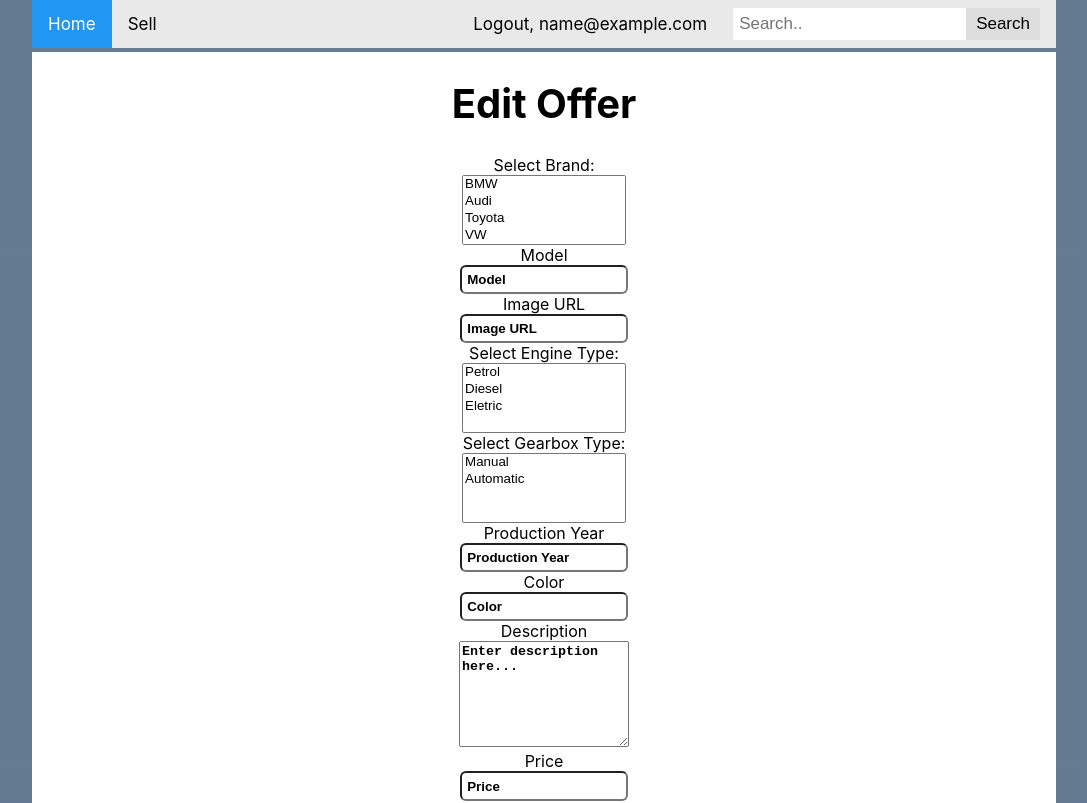
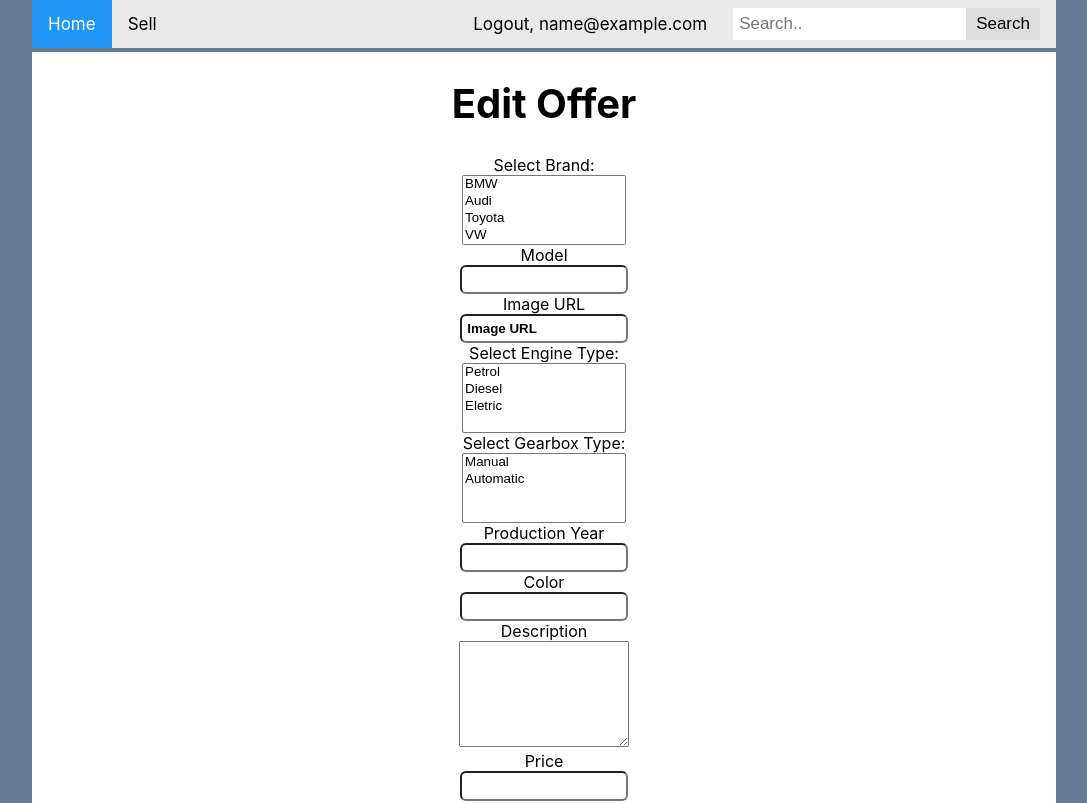
Before and after one commit to georgi0430/project, a React (Create React App) app: page /offer/1/edit in a window 1280 px wide. Shown: the top 803 px of the page, without its empty margins (96-1183 px from the left). Built offline with nearby package versions, Linux system fonts and the light colour scheme; no server answers; the database is empty; sample sign-in values are in the browser's storage.

Commit message:
Edit offer functionality

```diff
--- a/src/App.js
+++ b/src/App.js
@@ -60,7 +60,7 @@ class App extends Component {
           </Route>
           <Route path="/offer/:id" exact component={Offer} />
           <Route path="/offer/:id/edit" component={EditOffer} />
-          <Route path="/sell" component={SellOffer}/>
+          <Route path="/sell" component={SellOffer} />
           <Route path="/register" component={Register} />
           <Route path="/login" component={Login} />
           <Route path="/logout" component={Logout} />
--- a/src/components/Offer/EditOffer.js
+++ b/src/components/Offer/EditOffer.js
@@ -23,11 +23,16 @@ const EditOffer = ({
     }
     const onEditOfferHandler = (e) => {
         e.preventDefault();
+        carService.editOffer(offerId, e.target)
+        .then (res => {
+            console.log(res);
+            history.push(`/offer/${offerId}`)
+        })
     };
     return (
         <main className="offer-create">
             <h1>Edit Offer</h1>
-            <Form handler={onEditOfferHandler} carInfo={car}/>
+            <Form handler={onEditOfferHandler} offerId={offerId}/>
         </main>
     )
 }
--- a/src/components/Offer/Form.js
+++ b/src/components/Offer/Form.js
@@ -1,20 +1,45 @@
+import { useEffect, useState } from 'react';
 import './Form.css'
 
-const Form = ({
-    handler,
-    carInfo
-}) => {
-    let isEdit = false
-    if (carInfo) {
-        isEdit = true
+import { Component } from 'react';
+import * as carService from '../../services/carService';
+
+class Form extends Component {
+    constructor(props) {
+        super(props);
+
+        this.state = {
+            isEdit: false,
+            brand: '',
+            model: '',
+            imageUrl: '',
+            engineType: '',
+            gearboxType: '',
+            productionYear: '',
+            color: '',
+            description: '',
+            price: '',
         }
+    }
+
+    componentDidMount() {
+        if (this.props.offerId) {
+            carService.getOne(this.props.offerId)
+                .then(res => {
+                    this.setState({ isEdit: true })
+                    this.setState(res.data())
+                })
+        }
+    }
+
+    render() {
         return (
             <div className="offer-form">
-            <form>
-                <label for="brand">Select Brand:</label>
+                <form onSubmit={this.props.handler}>
+                    <label>Select Brand:</label>
                     <div>
-                    {isEdit ?
-                        <select id="multi-select" name="brand" value={[carInfo.brand]} multiple>
+                        {this.state.isEdit ?
+                            <select id="multi-select" name="brand" value={[this.state.brand]} onChange={e => this.setState({ brand: e.target.value })} multiple>
                                 <option value="BMW">BMW</option>
                                 <option value="Audi">Audi</option>
                                 <option value="Toyota">Toyota</option>
@@ -35,20 +60,20 @@ const Form = ({
                             </select>
                         }
                     </div>
-                <label for="model">Model</label>
-                {isEdit ? <input id="model" type="text" value={carInfo.model} name="model"></input>
+                    <label>Model</label>
+                    {this.state.isEdit ? <input id="model" type="text" value={this.state.model} onChange={e => this.setState({ model: e.target.value })} name="model"></input>
                         :
                         <input id="model" type="text" placeholder="Model" name="model"></input>
                     }
-                <label for="model">Image URL</label>
-                {isEdit ? <input id="imageUrl" type="text" placeholder="Image URL" name="imageUrl" value={carInfo.imageUrl}></input>
+                    <label>Image URL</label>
+                    {this.state.isEdit ? <input id="imageUrl" type="text" placeholder="Image URL" name="imageUrl" value={this.state.imageUrl} onChange={e => this.setState({ imageUrl: e.target.value })}></input>
                         :
                         <input id="imageUrl" type="text" placeholder="Image URL" name="imageUrl"></input>
                     }
-                <label for="engine-type">Select Engine Type:</label>
+                    <label>Select Engine Type:</label>
                     <div>
-                    {isEdit ?
-                        <select id="multi-select" name="engineType" value={[carInfo.engineType]} multiple>
+                        {this.state.isEdit ?
+                            <select id="multi-select" name="engineType" value={[this.state.engineType]} onChange={e => this.setState({ engineType: e.target.value })} multiple>
                                 <option value="Petrol">Petrol</option>
                                 <option value="Diesel">Diesel</option>
                                 <option value="Electric">Eletric</option>
@@ -61,10 +86,10 @@ const Form = ({
                             </select>
                         }
                     </div>
-                <label for="gearbox">Select Gearbox Type:</label>
+                    <label>Select Gearbox Type:</label>
                     <div>
-                    {isEdit ?
-                    <select id="multi-select" name="gearboxType" value={[carInfo.gearboxType]} multiple>
+                        {this.state.isEdit ?
+                            <select id="multi-select" name="gearboxType" value={[this.state.gearboxType]} onChange={e => this.setState({ gearboxType: e.target.value })} multiple>
                                 <option value="Manual">Manual</option>
                                 <option value="Automatic">Automatic</option>
                             </select>
@@ -75,32 +100,32 @@ const Form = ({
                             </select>
                         }
                     </div>
-                <label for="production-year">Production Year</label>
-                {isEdit ? <input id="productionYear" type="text" value={carInfo.productionYear} name="productionYear"></input>
+                    <label>Production Year</label>
+                    {this.state.isEdit ? <input id="productionYear" type="text" value={this.state.productionYear} onChange={e => this.setState({ productionYear: e.target.value })} name="productionYear"></input>
                         :
                         <input id="productionYear" type="text" placeholder="Production Year" name="productionYear"></input>
                     }
-                <label for="color">Color</label>
-                {isEdit ?
-                    <input id="color" type="text" value={carInfo.color} name="color"></input>
+                    <label>Color</label>
+                    {this.state.isEdit ?
+                        <input id="color" type="text" value={this.state.color} onChange={e => this.setState({ color: e.target.value })} name="color"></input>
                         :
                         <input id="color" type="text" placeholder="Color" name="color"></input>
                     }
-                <label for="description">Description</label>
+                    <label>Description</label>
                     <div>
-                    {isEdit ?
-                    <textarea name="description" value={carInfo.description}></textarea>
+                        {this.state.isEdit ?
+                            <textarea name="description" value={this.state.description} onChange={e => this.setState({ description: e.target.value })}></textarea>
                             :
                             <textarea name="description" placeholder="Enter description here..."></textarea>
                         }
                     </div>
-                <label for="price">Price</label>
-                {isEdit ?
-                <input id="price" type="text" value={carInfo.price} name="price"></input>
+                    <label>Price</label>
+                    {this.state.isEdit ?
+                        <input id="price" type="text" value={this.state.price} onChange={e => this.setState({ price: e.target.value })} name="price"></input>
                         :
                         <input id="price" type="text" placeholder="Price" name="price"></input>
                     }
-                {isEdit ?
+                    {this.state.isisEdit ?
                         <button type="submit">Edit Offer</button>
                         :
                         <button type="submit">Submit Offer</button>
@@ -109,5 +134,135 @@ const Form = ({
             </div >
         )
     }
+}
+
+// const Form = ({
+//     handler,
+//     carInfo
+// }) => {
+//     let isEdit = false
+
+//     if (carInfo) {
+//         isEdit = true
+
+//     }
+//     const [state, setState] = useState({
+//         brand: carInfo.brand,
+//         model: carInfo.model,
+//         imageUrl: carInfo.imageUrl,
+//         engineType: carInfo.engineType,
+//         gearboxType: carInfo.gearboxType,
+//         productionYear: carInfo.productionYear,
+//         color: carInfo.color,
+//         description: carInfo.description,
+//         price: carInfo.price,
+//     })
+
+//     const handleChange = e => {
+//         setState({
+//             [e.target.name]: e.target.value
+//         });
+//     };
+//     return (
+//         <div className="offer-form">
+//             <form onSubmit={handler}>
+//                 <label for="brand">Select Brand:</label>
+//                 <div>
+//                     {isEdit ?
+//                         <select id="multi-select" name="brand" selected={[carInfo.brand]} multiple>
+//                             <option value="BMW">BMW</option>
+//                             <option value="Audi">Audi</option>
+//                             <option value="Toyota">Toyota</option>
+//                             <option value="VW">VW</option>
+//                             <option value="Mercedes Benz">Mercedes Benz</option>
+//                             <option value="Honda">Honda</option>
+//                             <option value="Mitsubishi">Mitsubishi</option>
+//                         </select>
+//                         :
+//                         <select id="multi-select" name="brand" multiple>
+//                             <option value="BMW">BMW</option>
+//                             <option value="Audi">Audi</option>
+//                             <option value="Toyota">Toyota</option>
+//                             <option value="VW">VW</option>
+//                             <option value="Mercedes Benz">Mercedes Benz</option>
+//                             <option value="Honda">Honda</option>
+//                             <option value="Mitsubishi">Mitsubishi</option>
+//                         </select>
+//                     }
+//                 </div>
+//                 <label for="model">Model</label>
+//                 {isEdit ? <input id="model" type="text" value={carInfo.model} name="model"></input>
+//                     :
+//                     <input id="model" type="text" placeholder="Model" name="model"></input>
+//                 }
+//                 <label for="model">Image URL</label>
+//                 {isEdit ? <input id="imageUrl" type="text" placeholder="Image URL" name="imageUrl" value={carInfo.imageUrl}></input>
+//                     :
+//                     <input id="imageUrl" type="text" placeholder="Image URL" name="imageUrl"></input>
+//                 }
+//                 <label for="engine-type">Select Engine Type:</label>
+//                 <div>
+//                     {isEdit ?
+//                         <select id="multi-select" name="engineType" value={[carInfo.engineType]} multiple>
+//                             <option value="Petrol">Petrol</option>
+//                             <option value="Diesel">Diesel</option>
+//                             <option value="Electric">Eletric</option>
+//                         </select>
+//                         :
+//                         <select id="multi-select" name="engineType" multiple>
+//                             <option value="Petrol">Petrol</option>
+//                             <option value="Diesel">Diesel</option>
+//                             <option value="Electric">Eletric</option>
+//                         </select>
+//                     }
+//                 </div>
+//                 <label for="gearbox">Select Gearbox Type:</label>
+//                 <div>
+//                     {isEdit ?
+//                         <select id="multi-select" name="gearboxType" value={[carInfo.gearboxType]} multiple>
+//                             <option value="Manual">Manual</option>
+//                             <option value="Automatic">Automatic</option>
+//                         </select>
+//                         :
+//                         <select id="multi-select" name="gearboxType" multiple>
+//                             <option value="Manual">Manual</option>
+//                             <option value="Automatic">Automatic</option>
+//                         </select>
+//                     }
+//                 </div>
+//                 <label for="production-year">Production Year</label>
+//                 {isEdit ? <input id="productionYear" type="text" value={state.productionYear} onChange={handleChange} name="productionYear"></input>
+//                     :
+//                     <input id="productionYear" type="text" placeholder="Production Year" name="productionYear"></input>
+//                 }
+//                 <label for="color">Color</label>
+//                 {isEdit ?
+//                     <input id="color" type="text" value={carInfo.color} name="color"></input>
+//                     :
+//                     <input id="color" type="text" placeholder="Color" name="color"></input>
+//                 }
+//                 <label for="description">Description</label>
+//                 <div>
+//                     {isEdit ?
+//                         <textarea name="description" value={carInfo.description}></textarea>
+//                         :
+//                         <textarea name="description" placeholder="Enter description here..."></textarea>
+//                     }
+//                 </div>
+//                 <label for="price">Price</label>
+//                 {isEdit ?
+//                     <input id="price" type="text" value={carInfo.price} name="price"></input>
+//                     :
+//                     <input id="price" type="text" placeholder="Price" name="price"></input>
+//                 }
+//                 {isEdit ?
+//                     <button type="submit">Edit Offer</button>
+//                     :
+//                     <button type="submit">Submit Offer</button>
+//                 }
+//             </form>
+//         </div >
+//     )
+// }
 
 export default Form;
--- a/src/services/carService.js
+++ b/src/services/carService.js
@@ -43,6 +43,30 @@ const create = (e) => {
         });
 }
 
+const editOffer = (id, e) => {
+    const { brand, model, imageUrl, engineType, gearboxType, productionYear, color, description, price } = e
+
+    let formatter = new Intl.NumberFormat('en-US', {
+        style: 'currency',
+        currency: 'USD',
+    });
+
+    let car = {
+        brand: brand.value,
+        model: model.value,
+        imageUrl: imageUrl.value,
+        engineType: engineType.value,
+        gearboxType: gearboxType.value,
+        productionYear: productionYear.value,
+        color: color.value,
+        description: description.value,
+        price: formatter.format(Number(price.value)),
+        creator: JSON.parse(localStorage.getItem('auth')).email
+    }
+
+    return firebase.firestore().collection('cars').doc(id).update(car);
+}
+
 const isCreator = (creator, currentEmail) => {
     if (creator == currentEmail) {
         return true
@@ -56,5 +80,6 @@ export {
     getOne,
     getAllByBrand,
     create,
-    isCreator
+    editOffer,
+    isCreator,
 }
```
Also changed, not shown: src/components/Offer/Offer.js (+4 -4 lines). Lines whose indentation alone changed are shown as unchanged.
